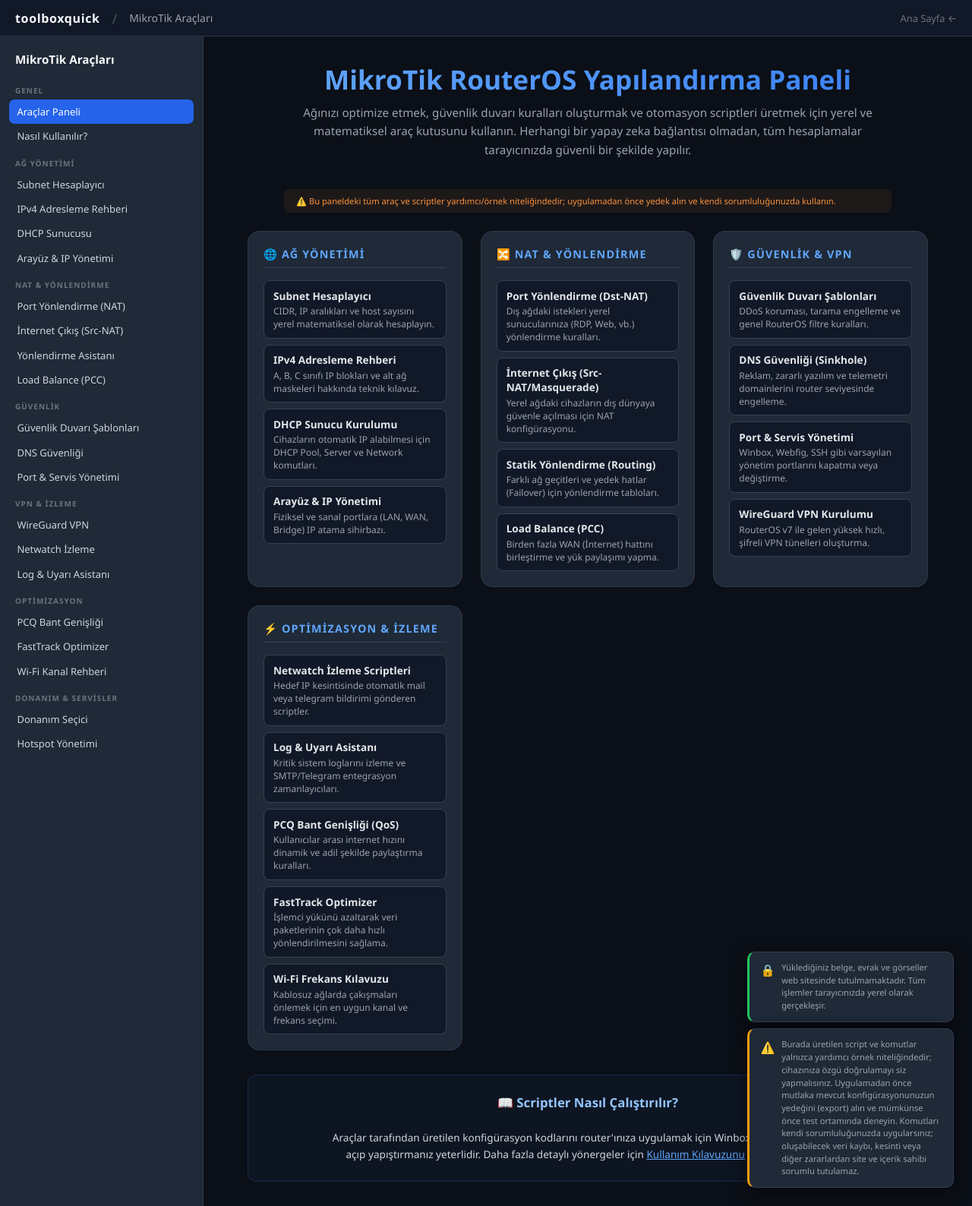
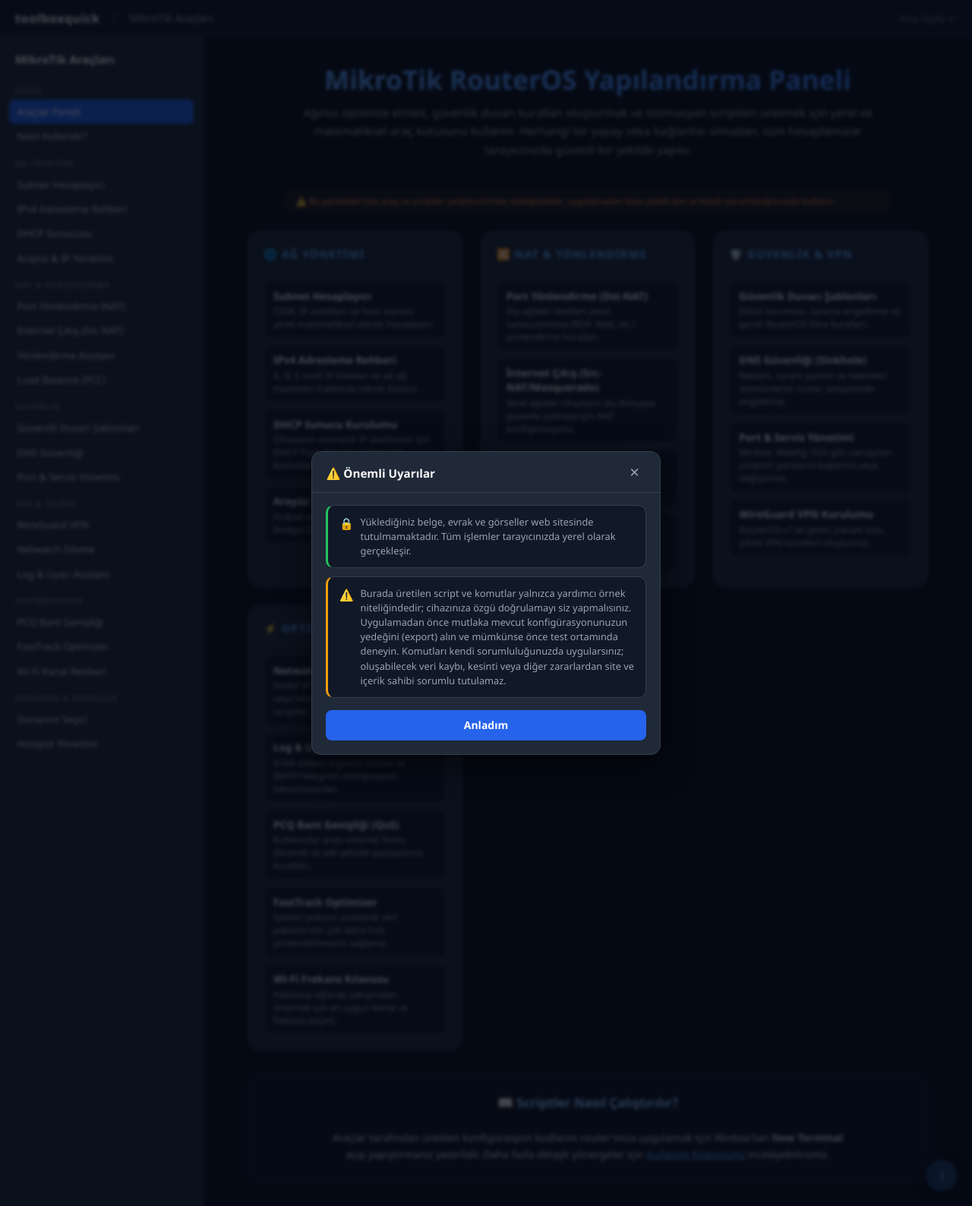
Before and after one commit to kaanbyzt/converter, a Flask app: page /mikrotik in a window 1280 px wide. Shown: the whole page at 76% size. Run offline with Flask 3, Linux system fonts and the light colour scheme.

Commit message:
MikroTik paneline girişte gizlilik ve sorumluluk reddi uyarılarını gösteren pop-up bildirim eklendi.

```diff
--- a/api/templates/mikrotik_base.html
+++ b/api/templates/mikrotik_base.html
@@ -135,50 +135,101 @@
             .sidebar-backdrop.visible { pointer-events: auto; }
             .main-content { overflow-y: auto; }
             .page { padding: 1.25rem 1rem; }
-            /* Mobilde notice panel örtüşmesin */
-            .mk-notice-panel {
-                bottom: 4.5rem;
-                right: 1rem;
-                width: 250px;
-                display: none;
-            }
-            .mk-notice-panel.mobile-open { display: flex; }
-            .mk-notice-toggle-btn { display: flex; }
+            /* Mobilde modal kutusu ekrana sığsın */
+            .mk-modal-box { max-width: 94vw; max-height: 82vh; }
+            .mk-modal-header { padding: 0.85rem 1rem 0.65rem; }
+            .mk-modal-title { font-size: 0.85rem; }
+            .mk-modal-body { padding: 0.85rem 1rem; }
+            .mk-notice-text { font-size: 0.75rem; }
+            .mk-notice-toggle-btn { bottom: 1rem; right: 1rem; }
         }
 
-        /* === Uyarı Paneli === */
-        .mk-notice-panel {
+        /* === Uyarı Modalı (pop-up) === */
+        .mk-modal-overlay {
             position: fixed;
-            bottom: 1.5rem;
-            right: 1.5rem;
-            width: 272px;
-            z-index: 50;
+            inset: 0;
+            background: rgba(3,7,18,0.72);
+            backdrop-filter: blur(2px);
+            display: none;
+            align-items: center;
+            justify-content: center;
+            z-index: 200;
+            padding: 1rem;
+        }
+        .mk-modal-overlay.open { display: flex; }
+        .mk-modal-box {
+            background: #1f2937;
+            border: 1px solid rgba(55,65,81,0.9);
+            border-radius: 0.85rem;
+            width: 100%;
+            max-width: 460px;
+            max-height: 85vh;
+            overflow-y: auto;
+            box-shadow: 0 12px 40px rgba(0,0,0,0.6);
             display: flex;
             flex-direction: column;
-            gap: 0.55rem;
-            pointer-events: none;
         }
-        .mk-notice-panel > * { pointer-events: auto; }
+        .mk-modal-header {
+            display: flex;
+            justify-content: space-between;
+            align-items: center;
+            gap: 0.75rem;
+            padding: 1rem 1.15rem 0.75rem;
+            border-bottom: 1px solid #374151;
+            position: sticky;
+            top: 0;
+            background: #1f2937;
+        }
+        .mk-modal-title { font-size: 0.95rem; font-weight: 700; color: #f9fafb; }
+        .mk-modal-close {
+            background: transparent;
+            border: none;
+            color: #9ca3af;
+            font-size: 1.05rem;
+            line-height: 1;
+            cursor: pointer;
+            padding: 0.25rem 0.5rem;
+            border-radius: 0.35rem;
+            flex-shrink: 0;
+        }
+        .mk-modal-close:hover { background: rgba(255,255,255,0.08); color: #f9fafb; }
+        .mk-modal-body {
+            padding: 1rem 1.15rem;
+            display: flex;
+            flex-direction: column;
+            gap: 0.65rem;
+        }
+        .mk-modal-footer { padding: 0 1.15rem 1.15rem; }
+        .mk-modal-ok-btn {
+            width: 100%;
+            background: #2563eb;
+            color: #fff;
+            border: none;
+            border-radius: 0.5rem;
+            padding: 0.65rem 1rem;
+            font-size: 0.875rem;
+            font-weight: 600;
+            cursor: pointer;
+            font-family: inherit;
+            transition: background 0.15s;
+        }
+        .mk-modal-ok-btn:hover { background: #1d4ed8; }
         .mk-notice-card {
-            background: #1f2937;
+            background: #111827;
             border: 1px solid rgba(55,65,81,0.9);
             border-radius: 10px;
             padding: 0.75rem 0.9rem;
-            box-shadow: 0 6px 24px rgba(0,0,0,0.5);
             display: flex;
             gap: 0.55rem;
             align-items: flex-start;
-            backdrop-filter: blur(6px);
-            transition: border-color 0.2s;
         }
-        .mk-notice-card:hover { border-color: rgba(75,85,99,1); }
         .mk-notice-icon { font-size: 0.95rem; flex-shrink: 0; margin-top: 0.1rem; }
-        .mk-notice-text { font-size: 0.695rem; color: #9ca3af; line-height: 1.5; }
+        .mk-notice-text { font-size: 0.8rem; color: #9ca3af; line-height: 1.5; }
         .mk-notice-card.mk-privacy  { border-left: 3px solid #22c55e; }
         .mk-notice-card.mk-disclaimer { border-left: 3px solid #f59e0b; }
-        /* Mobil toggle butonu */
+        /* Uyarıları tekrar açma butonu (sağ alt, tüm ekranlarda) */
         .mk-notice-toggle-btn {
-            display: none;
+            display: flex;
             position: fixed;
             bottom: 1.25rem;
             right: 1.25rem;
@@ -506,13 +557,34 @@
             if (window.innerWidth <= 767) closeSidebar();
         });
     });
-    function toggleMkNotice() {
-        document.getElementById('mkNoticePanel').classList.toggle('mobile-open');
+    function openMkNotice() {
+        document.getElementById('mkModalOverlay').classList.add('open');
     }
+    function closeMkNotice() {
+        document.getElementById('mkModalOverlay').classList.remove('open');
+        try { sessionStorage.setItem('mkNoticeSeen', '1'); } catch (e) {}
+    }
+    document.addEventListener('keydown', function (e) {
+        if (e.key === 'Escape') closeMkNotice();
+    });
+    document.addEventListener('DOMContentLoaded', function () {
+        document.getElementById('mkModalOverlay').addEventListener('click', function (e) {
+            if (e.target === this) closeMkNotice();
+        });
+        let seen = false;
+        try { seen = sessionStorage.getItem('mkNoticeSeen') === '1'; } catch (e) {}
+        if (!seen) openMkNotice();
+    });
     </script>
 
-    <!-- MikroTik Uyarı Paneli -->
-    <div class="mk-notice-panel" id="mkNoticePanel">
+    <!-- MikroTik Uyarı Modalı (panele girişte pop-up olarak gösterilir) -->
+    <div class="mk-modal-overlay" id="mkModalOverlay">
+        <div class="mk-modal-box" role="dialog" aria-modal="true" aria-labelledby="mkModalTitle">
+            <div class="mk-modal-header">
+                <span class="mk-modal-title" id="mkModalTitle">⚠️ Önemli Uyarılar</span>
+                <button type="button" class="mk-modal-close" onclick="closeMkNotice()" aria-label="Kapat">✕</button>
+            </div>
+            <div class="mk-modal-body">
                 <div class="mk-notice-card mk-privacy">
                     <span class="mk-notice-icon">🔒</span>
                     <p class="mk-notice-text">
@@ -526,7 +598,12 @@
                     </p>
                 </div>
             </div>
-    <button class="mk-notice-toggle-btn" onclick="toggleMkNotice()" aria-label="Uyarılar" title="Uyarılar">ℹ</button>
+            <div class="mk-modal-footer">
+                <button type="button" class="mk-modal-ok-btn" onclick="closeMkNotice()">Anladım</button>
+            </div>
+        </div>
+    </div>
+    <button class="mk-notice-toggle-btn" onclick="openMkNotice()" aria-label="Uyarılar" title="Uyarılar">ℹ</button>
 
 </body>
 </html>
```
Lines whose indentation alone changed are shown as unchanged.
